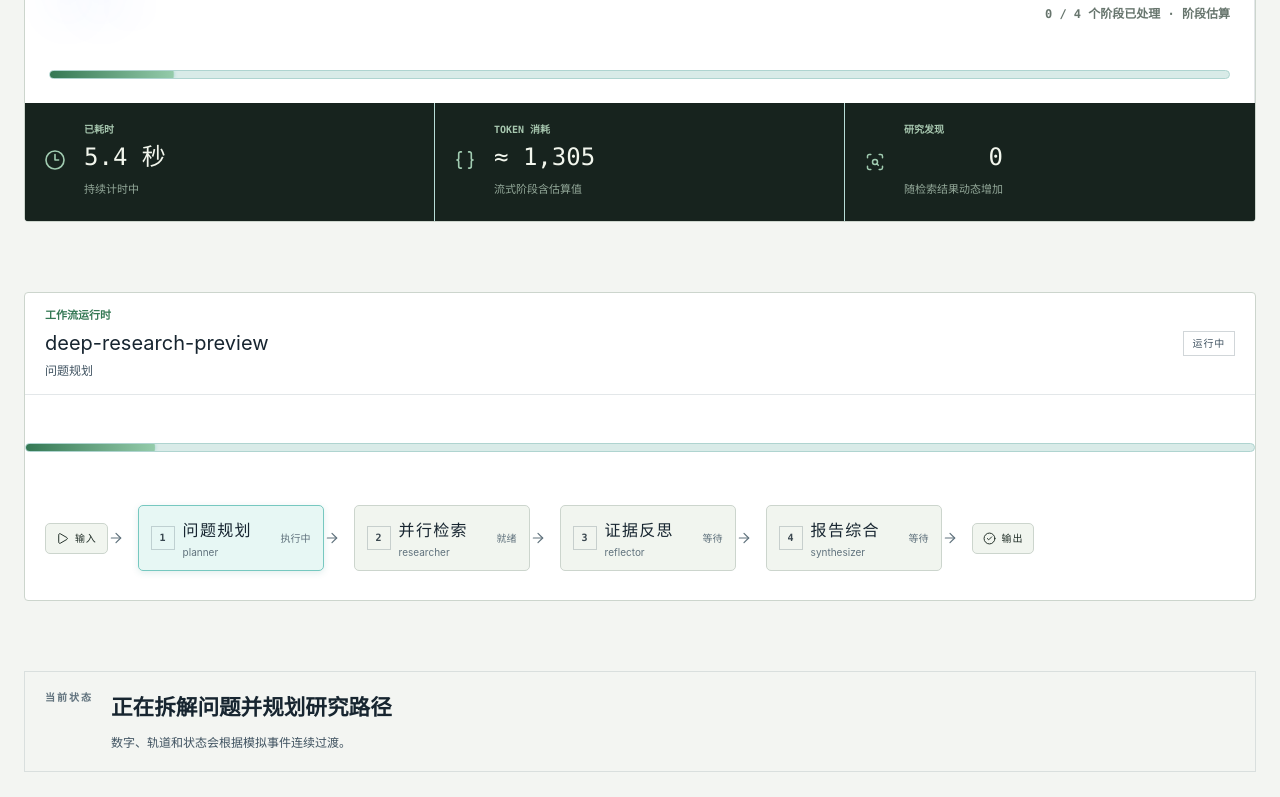
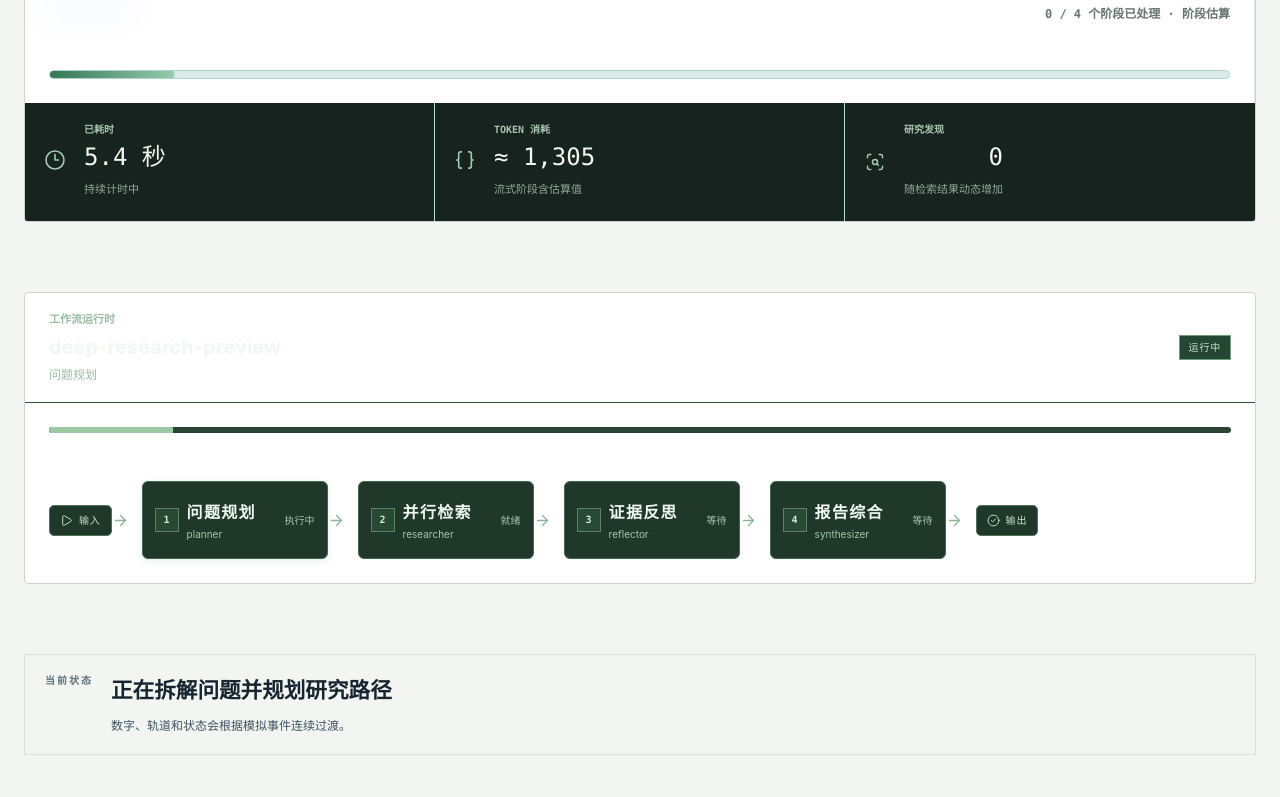
Before and after one commit to Lxiny-zy/deep-research-agent, a React (Vite) app in the folder frontend/: page /preview/live-telemetry in a window 1280 px wide. Shown: the part 461-1258 px from the top of the page. Built offline with nearby package versions, Linux system fonts and the light colour scheme.

Commit message:
fix: restore controls and refine run detail visual hierarchy

```diff
--- a/frontend/src/interactions.css
+++ b/frontend/src/interactions.css
@@ -454,6 +454,199 @@
     }
   }
 }
+
+@media screen {
+  /* The legacy layers set SVGs to zero size in a few compact button variants. */
+  .app-icon {
+    display: inline-block !important;
+    visibility: visible !important;
+    flex: 0 0 auto !important;
+  }
+
+  .welcome-tour-actions .icon-button .app-icon,
+  .runtime-edge .app-icon,
+  .runtime-step > span .app-icon {
+    width: 17px !important;
+    height: 17px !important;
+    color: currentColor !important;
+    stroke: currentColor !important;
+  }
+
+  .run-overview > .research-live-overview,
+  .run-overview > .intent-panel,
+  .run-overview > .orchestration-runtime {
+    overflow: hidden;
+    border: 1px solid #cbd9ce !important;
+    border-radius: 8px !important;
+    background: #fff !important;
+  }
+
+  .run-overview > .research-live-overview {
+    box-shadow: 0 10px 28px rgb(31 70 46 / 6%) !important;
+  }
+
+  .run-overview > .intent-panel {
+    padding: 0 !important;
+  }
+
+  .intent-panel > .panel-head {
+    margin: 0 !important;
+    padding: 18px 24px 14px !important;
+    border: 0 !important;
+    background: #173126 !important;
+  }
+
+  .intent-panel > .panel-head .panel-title {
+    color: #eef8f0 !important;
+  }
+
+  .intent-panel > .panel-head .app-icon {
+    color: #a9dab1 !important;
+  }
+
+  .intent-tier-chip {
+    border-color: #669b75 !important;
+    background: #274d36 !important;
+    color: #d9f2dd !important;
+  }
+
+  .intent-panel > :not(.panel-head) {
+    margin-inline: 24px;
+  }
+
+  .intent-panel > .intent-verdicts {
+    margin-top: 18px;
+  }
+
+  .intent-verdict {
+    padding: 16px !important;
+    border: 1px solid #d2ded4 !important;
+    border-radius: 6px !important;
+    background: #f4f8f4 !important;
+  }
+
+  .intent-verdict.is-risk {
+    border-color: #e8c7b8 !important;
+    background: #fff5ef !important;
+  }
+
+  .intent-verdict-value {
+    font-size: 1.25rem !important;
+  }
+
+  .intent-panel .intent-score-track {
+    height: 7px !important;
+    border: 1px solid #cad8cc !important;
+    border-radius: 99px !important;
+    background: #eaf1eb !important;
+  }
+
+  .intent-panel .intent-score-track i {
+    border-radius: 99px !important;
+    background: linear-gradient(90deg, #347854, #9bcaa3) !important;
+  }
+
+  .intent-panel .intent-signals li,
+  .intent-panel .intent-slots li {
+    padding-block: 8px !important;
+    border-bottom: 1px solid #e1e9e2 !important;
+  }
+
+  .run-overview > .orchestration-runtime {
+    padding: 0 !important;
+    border-color: #304a3b !important;
+    background: #14251c !important;
+    color: #e5f1e7 !important;
+  }
+
+  .orchestration-runtime .orchestration-runtime-head {
+    padding: 20px 24px !important;
+    border-color: #355140 !important;
+  }
+
+  .orchestration-runtime .workflow-kicker,
+  .orchestration-runtime .runtime-current-step {
+    color: #9bbca3 !important;
+  }
+
+  .orchestration-runtime .orchestration-runtime-head strong {
+    color: #f0f8f1 !important;
+    font-family: var(--visual-font-sans) !important;
+    font-weight: 650 !important;
+  }
+
+  .orchestration-runtime .runtime-status {
+    border-color: #6f9e7a !important;
+    color: #cde8d2 !important;
+    background: #254632 !important;
+  }
+
+  .orchestration-runtime .runtime-header-progress {
+    height: 6px !important;
+    margin: 0 24px;
+    border: 0 !important;
+    background: #2a4334 !important;
+  }
+
+  .orchestration-runtime .runtime-header-progress > span {
+    background: #9bcaa3 !important;
+    box-shadow: none !important;
+  }
+
+  .orchestration-runtime .runtime-pipeline-scroll {
+    padding: 24px !important;
+  }
+
+  .orchestration-runtime .runtime-edge {
+    color: #8ab697 !important;
+  }
+
+  .orchestration-runtime .runtime-terminal {
+    border-color: #52735b !important;
+    color: #c8e0cc !important;
+    background: #20382a !important;
+  }
+
+  .orchestration-runtime .runtime-terminal.output.completed {
+    border-color: #b1dcb8 !important;
+    color: #173126 !important;
+    background: #b1dcb8 !important;
+  }
+
+  .orchestration-runtime .runtime-step {
+    min-height: 78px !important;
+    border-color: #44664e !important;
+    border-radius: 6px !important;
+    background: #20382a !important;
+  }
+
+  .orchestration-runtime .runtime-step > span {
+    border-color: #5b8665 !important;
+    background: #294934 !important;
+    color: #d4ecd7 !important;
+  }
+
+  .orchestration-runtime .runtime-step strong {
+    color: #eef8f0 !important;
+    font-family: var(--visual-font-sans) !important;
+    font-weight: 650 !important;
+  }
+
+  .orchestration-runtime .runtime-step small,
+  .orchestration-runtime .runtime-step i {
+    color: #a5c7ab !important;
+  }
+
+  .orchestration-runtime .runtime-step.succeeded {
+    border-color: #79b785 !important;
+    background: #254735 !important;
+  }
+
+  .orchestration-runtime .runtime-step.failed {
+    border-color: #cf8b7b !important;
+    background: #432b28 !important;
+  }
+}
 @media print {
   .welcome-tour-backdrop,
   .evidence-overlay,
--- a/frontend/src/visual-refresh.css
+++ b/frontend/src/visual-refresh.css
@@ -1155,7 +1155,14 @@
   }
 
   .run-report-column.is-print-preview > .panel-head {
-    display: none !important;
+    display: flex !important;
+    position: sticky;
+    top: 0;
+    z-index: 4;
+    min-height: 52px !important;
+    margin: 0 !important;
+    padding: 10px 0 12px !important;
+    background: var(--visual-canvas) !important;
   }
 
   .report-view-switch {
```
